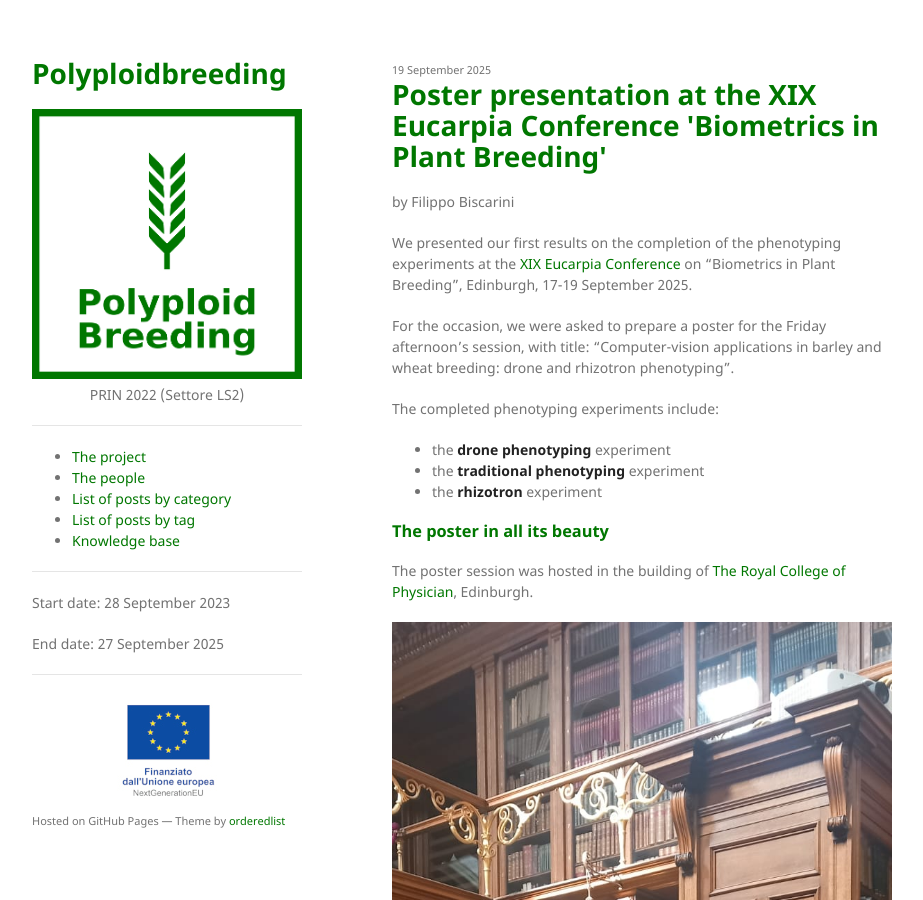
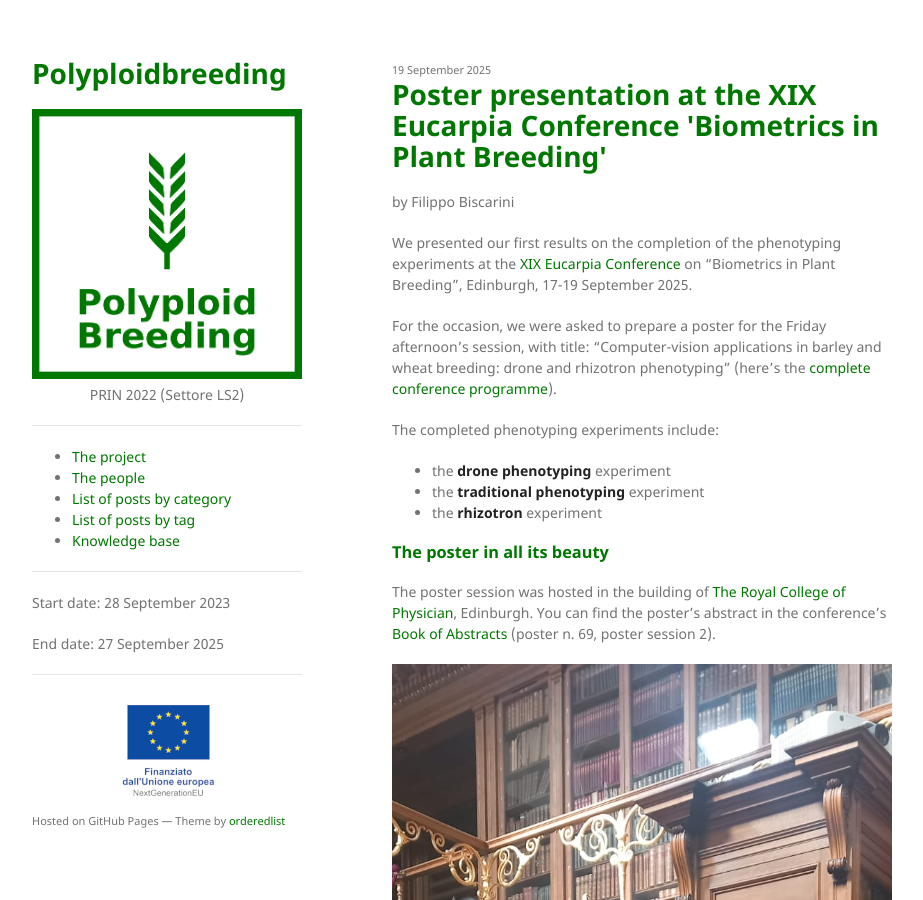
Before and after one commit to polyploidbreeding/polyploidbreeding.github.io, a Jekyll site: the page built from _posts/2025-09-19-eucarpia-poster.md, in a window 1280 px wide and 900 px high. Shown: the whole window, without its empty margins (178-1101 px from the left). Built offline with Jekyll 4.4.1, drawn with Linux system fonts in a browser that asks for light colours.

Commit message:
added: link to book of abstracts

```diff
--- a/_posts/2025-09-19-eucarpia-poster.md
+++ b/_posts/2025-09-19-eucarpia-poster.md
@@ -12,7 +12,8 @@ We presented our first results on the completion of the phenotyping experiments
 on "Biometrics in Plant Breeding", Edinburgh, 17-19 September 2025.
 
 For the occasion, we were asked to prepare a poster for the Friday afternoon's session, with title:
-"Computer-vision applications in barley and wheat breeding: drone and rhizotron phenotyping".
+"Computer-vision applications in barley and wheat breeding: drone and rhizotron phenotyping"
+(here's the [complete conference programme](https://highlanderlab.github.io/EUCARPIA2025BiometricsPlantBreeding/assets/pdf/EUCARPIA_Programme_Booklet_web.pdf)).
 
 The completed phenotyping experiments include:
 
@@ -23,6 +24,7 @@ The completed phenotyping experiments include:
 ### The poster in all its beauty
 
 The poster session was hosted in the building of [The Royal College of Physician](https://maps.app.goo.gl/73jkUjuGj2oSzkX17), Edinburgh.
+You can find the poster's abstract in the conference's [Book of Abstracts](https://highlanderlab.github.io/EUCARPIA2025BiometricsPlantBreeding/assets/pdf/EUCARPIA_Programme_Booklet_web.pdf) (poster n. 69, poster session 2).
 
 <a href="/assets/img/posts/2025-eucarpia-poster.jpeg"><img src="/assets/img/posts/2025-eucarpia-poster.jpeg" alt="Polyploidbreeding poster at Eucarpia 2025"></a>
 <div class="caption"><b>Figure</b>: part of the Polyploidbreeding Team proudly presenting their poster at the XIX Eucarpia Conference</div>
```
